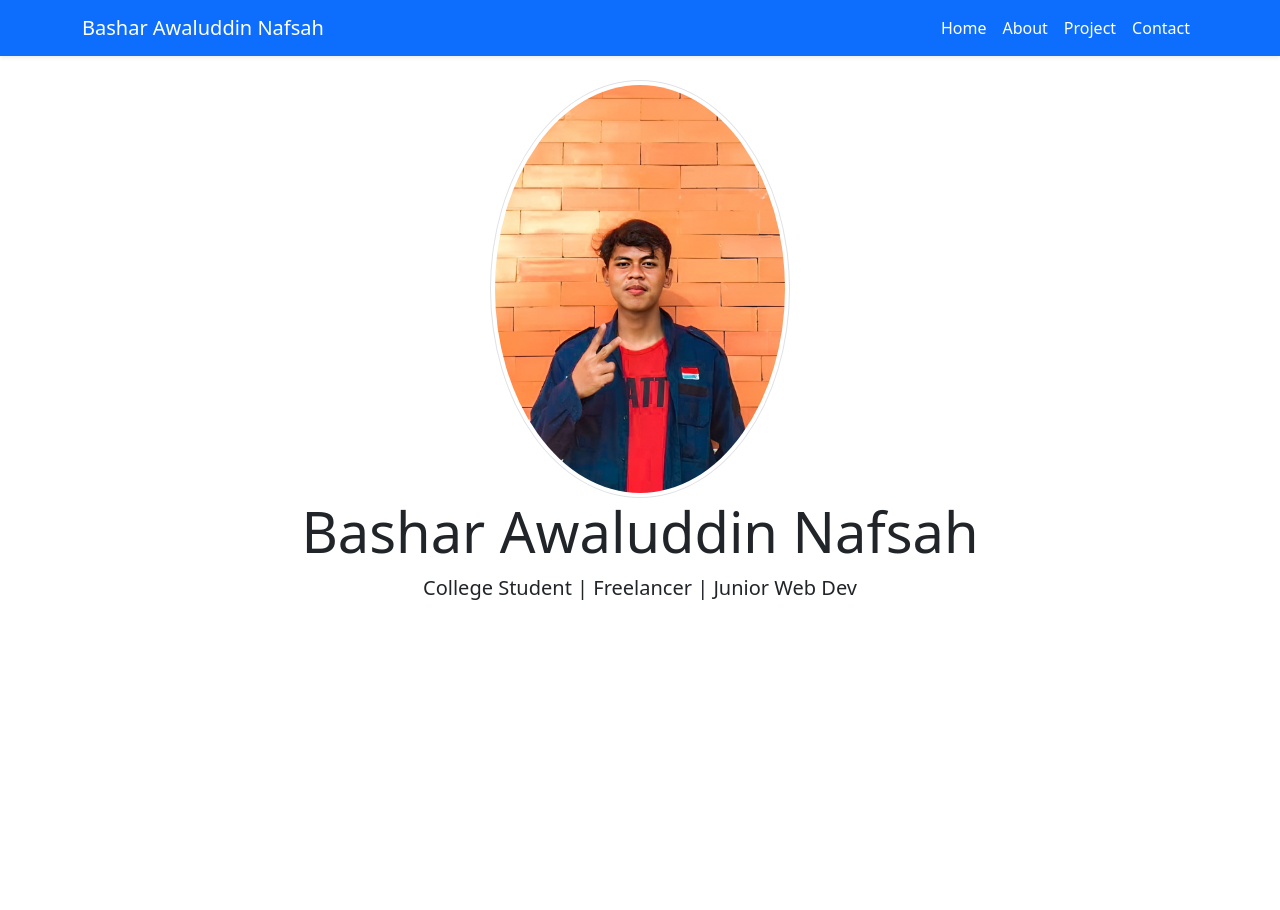
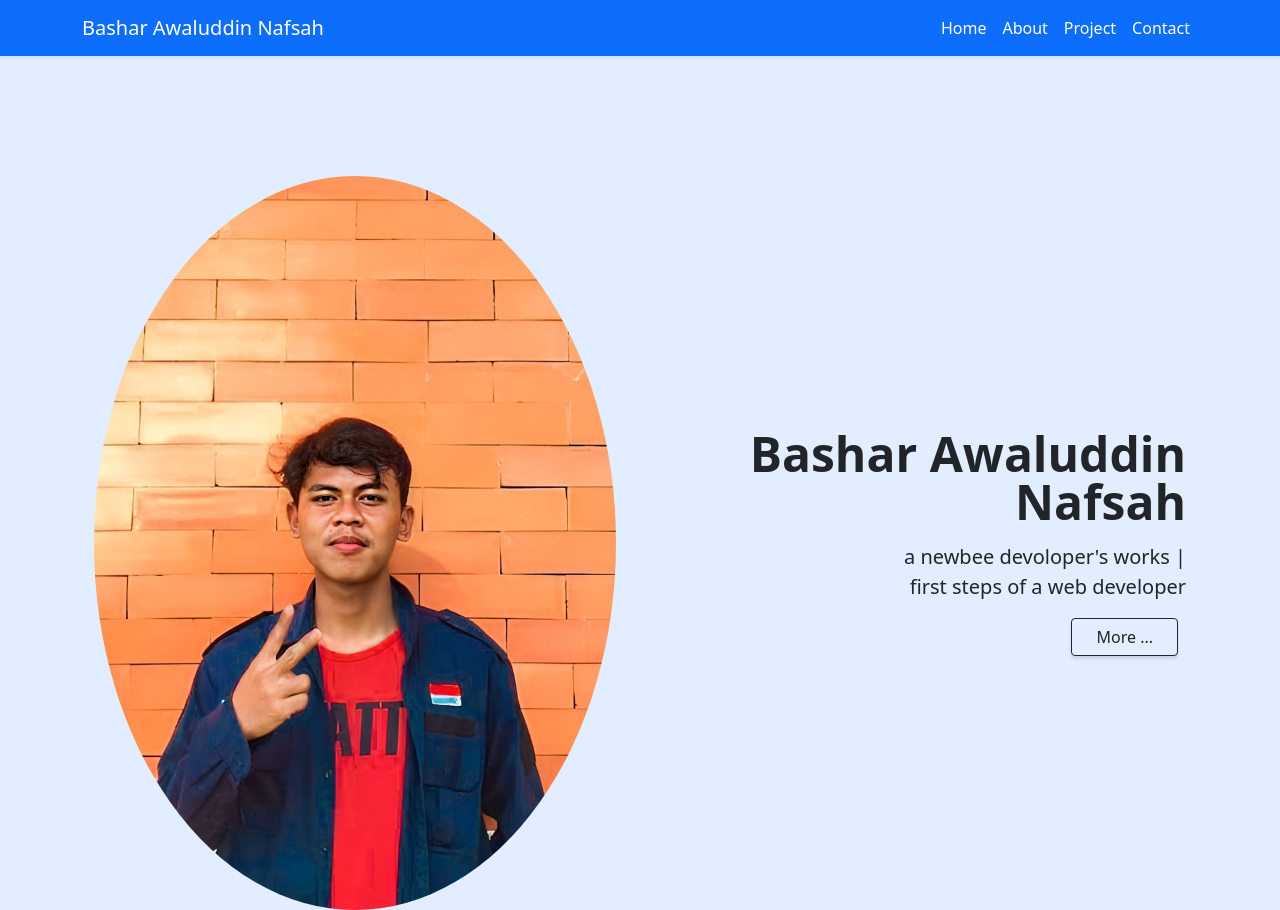
Before and after one commit to revou-trial-SE/9-jan-assignment-basharawluddinn, a plain HTML site: page index.html in a window 1280 px wide. Shown: the top 910 px of the page. Drawn offline with nearby package versions, Linux system fonts and the light colour scheme.

Commit message:
Update index.html

```diff
--- a/index.html
+++ b/index.html
@@ -37,11 +37,21 @@
       </div>
     </nav>
 
-    <!-- Jumbotron -->
-    <section class="jumbotron text-center">
-      <img src="./img/foto.png" alt="Bashar Awaluddin Nafsah" width="300" class="rounded-circle img-thumbnail" />
-      <h1 class="display-4">Bashar Awaluddin Nafsah</h1>
-      <p class="lead">College Student | Freelancer | Junior Web Dev</p>
+<section id="hero">
+  <div class="container col-xxl-8 px-4 py-5">
+    <div class="row flex-lg-row-reverse align-items-center g-5 py-5">
+        <div class="col-10 col-sm-8 col-lg-6">
+            <h1 class="display-5 fw-bold text-body-emphasis lh-1 mb-3 text-end"> Bashar Awaluddin Nafsah</h1>
+            <p class="lead text-end">a newbee devoloper's works |<br> first steps of a web developer </p>
+            <div class="d-grid gap-2 d-md-flex justify-content-end text-end">
+                <button type="button" class="btn px-4 me-md-2">More ...</button>
+            </div>
+        </div>
+        <div class="col-lg-6">
+            <img src="./img/foto.png" class="d-block mx-lg-auto img-fluid" alt="Bootstrap Themes" width="700" height="500" loading="lazy">
+        </div>
+    </div>
+  </div>
       <svg xmlns="http://www.w3.org/2000/svg" viewBox="0 0 1440 320">
         <path
           fill="#ffffff"
@@ -49,7 +59,9 @@
           d="M0,160L48,170.7C96,181,192,203,288,192C384,181,480,139,576,133.3C672,128,768,160,864,176C960,192,1056,192,1152,165.3C1248,139,1344,85,1392,58.7L1440,32L1440,320L1392,320C1344,320,1248,320,1152,320C1056,320,960,320,864,320C768,320,672,320,576,320C480,320,384,320,288,320C192,320,96,320,48,320L0,320Z"
         ></path>
       </svg>
-    </section>
+</section>
+
+
 
     <!-- About -->
     <section id="About">
@@ -120,7 +132,7 @@
             <div class="card">
               <img src="./Project/5.jpg" class="card-img-top" alt="projects 5" />
               <div class="card-body">
-                <p class="card-text">Mengikuti Class Fundamental Course di RevoU yaitu Data anlyst, Software Engineering, dan Trial Fullstack RPL dan Software Engineering. selain itu saya juga mengikuti Study Independent yaitu Tech Academy di RevoU  </p>
+                <p class="card-text">Mengikuti Class Fundamental Course di RevoU yaitu Data anlyst, Software Engineering, dan Trial Fullstack RPL dan Software Engineering </p>
               </div>
             </div>
           </div>
```
